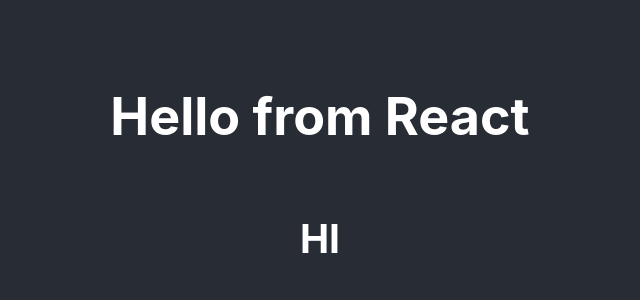
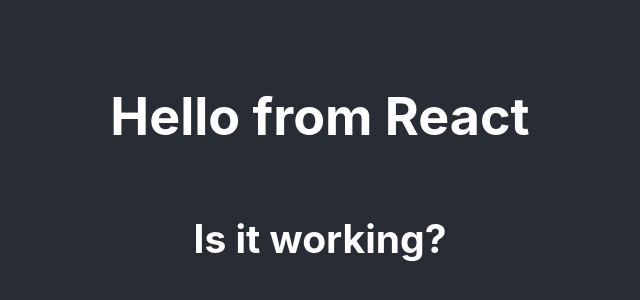
Before and after one commit to andi-szabo/weather-react, a React (Create React App) app: page / in a window 1280 px wide. Shown: the part 228-528 px from the top of the page, without its empty margins (320-960 px from the left). Built offline with nearby package versions, Linux system fonts and the light colour scheme; no server answers.

Commit message:
changed h2 content

```diff
--- a/src/Weather.js
+++ b/src/Weather.js
@@ -12,5 +12,5 @@
   let apiUrl = `https://api.openweathermap.org/data/2.5/weather?q=${props.city}&appid=${apiKey}&units=${units}`;
 
   axios.get(apiUrl).then(handleResponse);
-  return <h2>HI</h2>;
+  return <h2>Is it working?</h2>;
 }
```
